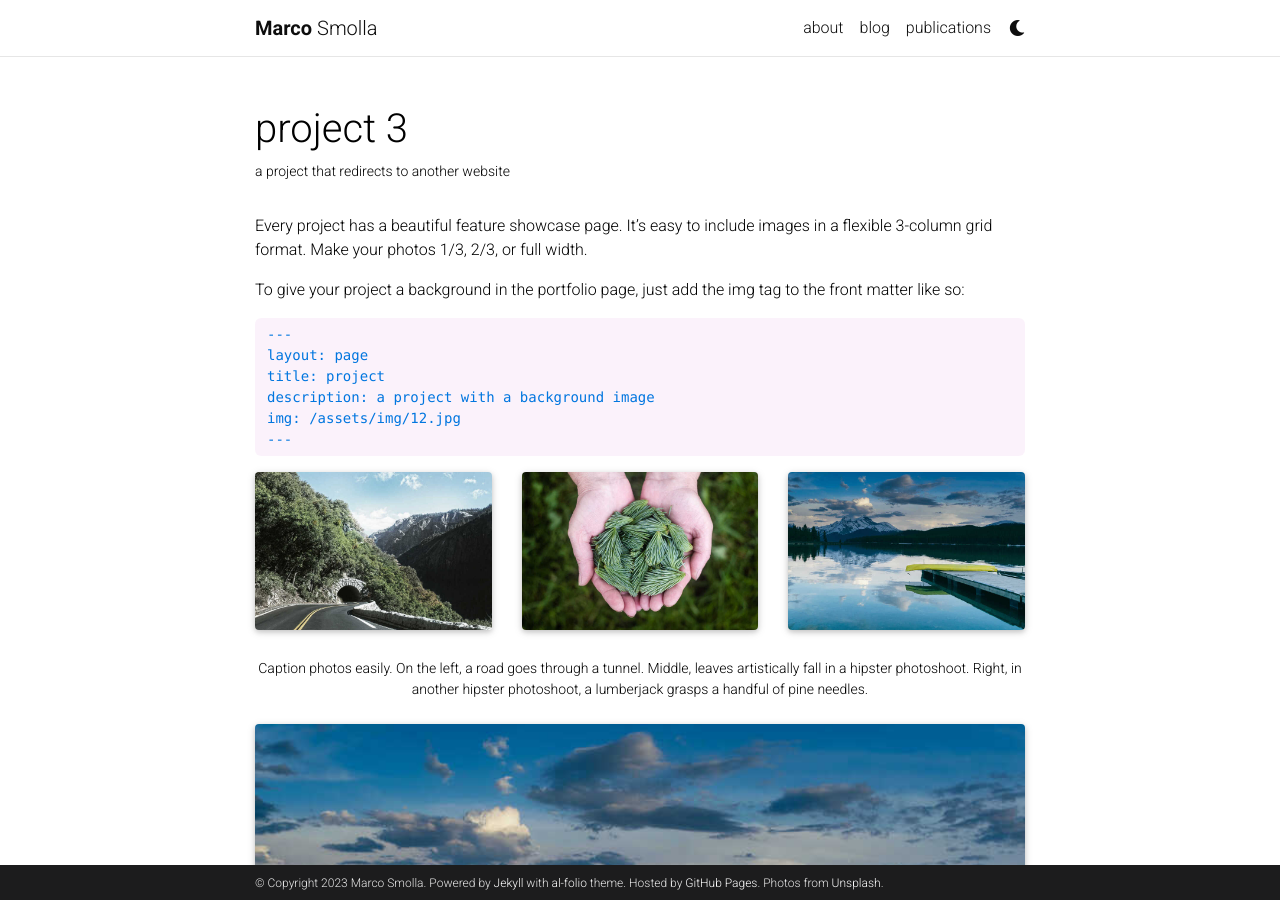
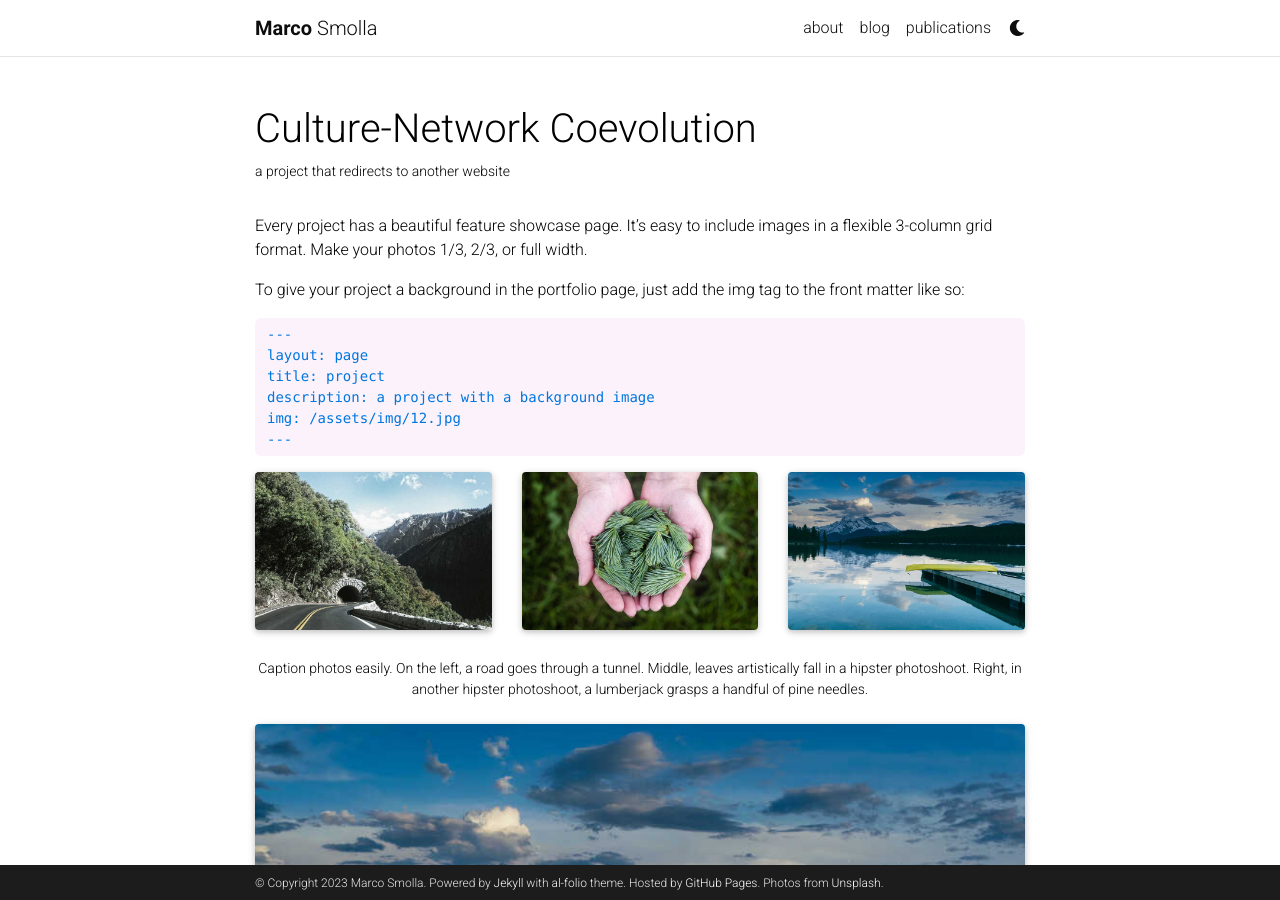
Before and after one commit to marcosmolla/marcosmolla.github.io, a Jekyll site: the page built from _projects/3_project_culture_network_coevolution.md, in a window 1280 px wide and 900 px high. Built offline with Jekyll 4.4.1, drawn with Linux system fonts in a browser that asks for light colours; full-size pictures stand in for the smaller copies a plugin makes; comment, search, counter and statistics services are not loaded; a style sheet for code colours, icons or effects is not loaded.

Commit message:
Update and rename 3_project.md to 3_project_culture_network_coevolution.md

```diff
--- a/_projects/3_project.md
+++ b/_projects/3_project_culture_network_coevolution.md
@@ -1,10 +1,10 @@
 ---
 layout: page
-title: project 3
+title: Culture-Network Coevolution
 description: a project that redirects to another website
 img: assets/img/7.jpg
 redirect: https://unsplash.com
-importance: 3
+importance: 1
 category: work
 ---
 
```
